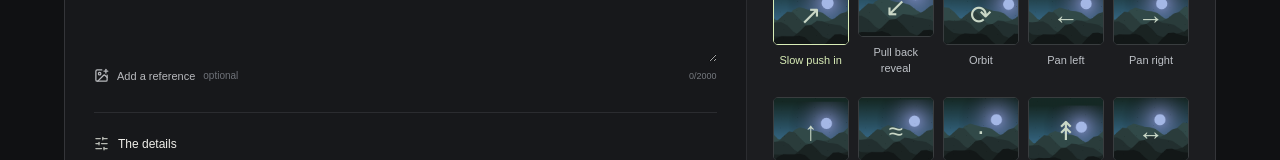
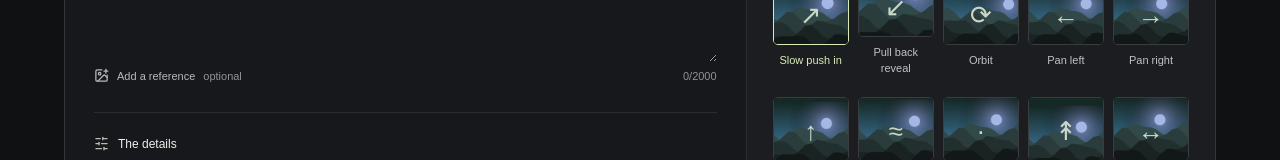
Before and after one commit to abhiramArise/8x_hiring, a Next.js app: page / in a window 1280 px wide. Shown: the part 494-654 px from the top of the page. Built offline with nearby package versions, Linux system fonts and the light colour scheme.

Commit message:
fix: use accessible muted text for prompt helper labels

```diff
--- a/src/app/globals.css
+++ b/src/app/globals.css
@@ -283,13 +283,10 @@ textarea::placeholder {
   color: #b8b9bd;
   font-size: 11px;
 }
-.subtle span {
-  color: #6f7279;
-  font-size: 10px;
-}
+.subtle span,
 .counter {
-  font-size: 9px;
-  color: #777b80;
+  color: var(--muted);
+  font-size: 11px;
 }
 .divider {
   height: 1px;
```
